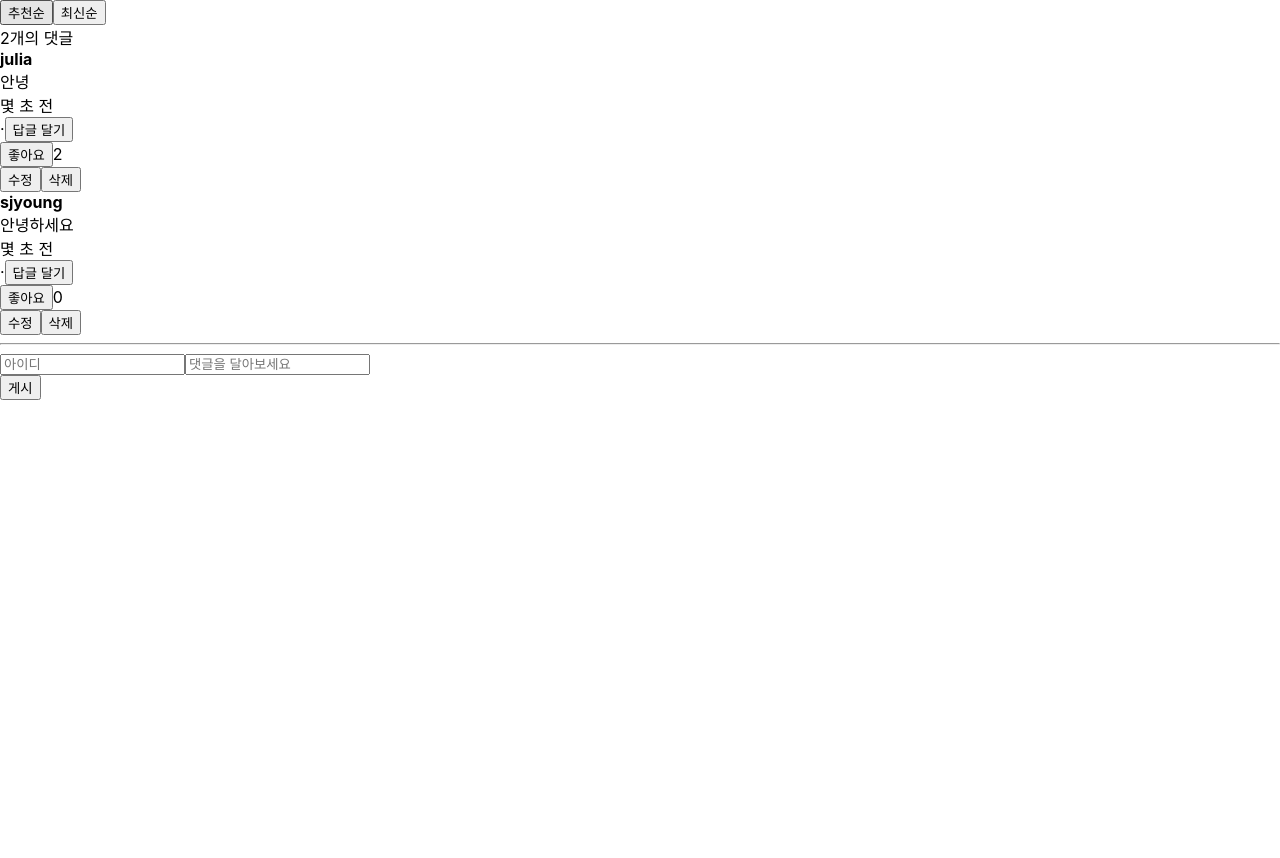
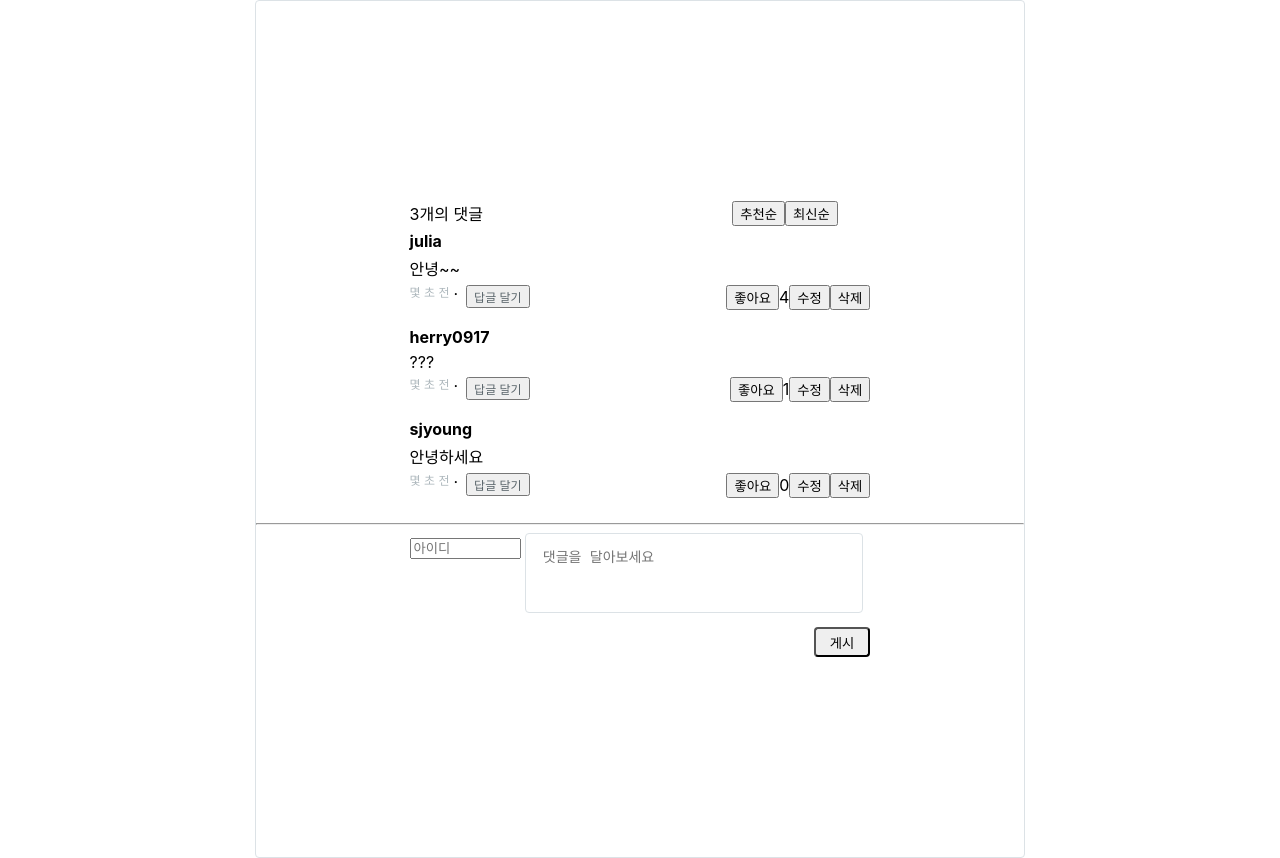
Before and after one commit to sjyoung0629/react-project, a React (Create React App) app: page / in a window 1280 px wide. Before the commit the page ends 800 px from the top, so only its background shows below. Built offline with nearby package versions, Linux system fonts and the light colour scheme.

Commit message:
181207_디자인 적용(css)

```diff
--- a/src/App.css
+++ b/src/App.css
@@ -1,32 +1,6 @@
-.App {
-  text-align: center;
+.wrap_comment {
+  position: relative;
+  width: 100%;
+  margin: 0 auto;
+  float: left;
 }
-
-.App-logo {
-  animation: App-logo-spin infinite 20s linear;
-  height: 40vmin;
-}
-
-.App-header {
-  background-color: #282c34;
-  min-height: 100vh;
-  display: flex;
-  flex-direction: column;
-  align-items: center;
-  justify-content: center;
-  font-size: calc(10px + 2vmin);
-  color: white;
-}
-
-.App-link {
-  color: #61dafb;
-}
-
-@keyframes App-logo-spin {
-  from {
-    transform: rotate(0deg);
-  }
-  to {
-    transform: rotate(360deg);
-  }
-}
--- a/src/App.js
+++ b/src/App.js
@@ -1,12 +1,12 @@
 import React, { Component } from 'react';
 import CommentView from './components/CommentView';
 // import logo from './logo.svg';
-// import './App.css';
+import './App.css';
 
 class App extends Component {
   render() {
     return (
-      <div id="root">
+      <div id="root" className="wrap_comment">
         <CommentView />
       </div>
     );
--- /dev/null
+++ b/src/components/Comment.css
@@ -0,0 +1,163 @@
+.ContentView {
+    margin:0 auto;
+    width: 60%;
+    height: 50%;
+    position: relative;
+    padding-top: 200px;
+    padding-bottom: 200px;
+    overflow: auto;
+    border: solid 1px #dce2e6;
+    border-radius: 4px;
+}
+
+/* 댓글 보여주는 comment list 영역 */
+.commentListWrap {
+    margin:0 auto;
+    width: 60%;
+    position: relative;
+}
+
+.commentListFunc {
+    width: 100%;
+    height: 30px;
+    display: flex;
+    flex-direction: row;
+    clear: both;
+    position: relative;
+}
+
+/* 댓글 개수 카운트 영역 */
+.commentCount {
+    width: 40%;
+    left: 0;
+    position: absolute;
+}
+
+/* 댓글 정렬 버튼 영역 */
+.commentSort {
+    width: 30%;
+    position: absolute;
+    display: flex;
+    flex-direction: row;
+    right: 0;
+}
+
+.commentList {
+    left: 0;
+    width: 100%;
+    position: relative;
+}
+
+/* 한 개의 댓글 영역 */
+.comment {
+    left: 0;
+    width: 100%;
+    position: relative;
+    padding-bottom: 10px;
+}
+
+.author {
+    font-weight: bold;
+    padding-bottom: 5px;
+}
+
+.contentArea {
+    padding-bottom: 5px;
+}
+
+.commentFooterArea {
+    margin-top: 5px;
+    margin-bottom: 14px;
+    height: 18px;
+    line-height: 18px;
+}
+
+.timeReplyArea {
+    vertical-align: top;
+    float: left;
+}
+
+.time {
+    display: inline-block;
+    vertical-align: top;
+    font-size: 12px;
+    line-height: 1.33;
+    margin-right: 4px;
+    color: #aeb8bd;
+}
+
+.reply {
+    display: inline-block;
+    vertical-align: top;
+    margin-left: 4px;
+    font-size: 12px;
+    line-height: 1.33;
+    color: #59646a;
+}
+
+.updateArea {
+    vertical-align: top;
+    float: right;
+}
+
+.likeArea {
+    position: relative;
+    display: inline-block;
+    vertical-align: top;
+    cursor: pointer;
+}
+
+/* 댓글 입력 영역 */
+.commentFormArea {
+    display: block;
+    margin:0 auto;
+    width: 60%;
+}
+.inputAuthor {
+    float: left;
+    margin-top: 4px;
+    width: 25%;
+}
+
+.inputId {
+    width: 90%;
+}
+
+.inputForm {
+    margin-left: 58px;
+}
+
+.inputContent {
+    display: block;
+    width: 75%;
+    height: 50px;
+    right: 0;
+    font-size: 14px;
+    line-height: 20px;
+    color: #1f262a;
+    border: solid 1px #dce2e6;
+    border-radius: 4px;
+    overflow-wrap: break-word;
+    word-wrap: break-word;
+    word-break: break-all;
+    word-break: break-word;
+    hyphens: auto;
+    min-height: 50px;
+    padding: 14px 17px;
+    resize: none;
+    outline: none;
+}
+
+.submitArea {
+    margin: 14px 0;
+}
+
+.submitBtn {
+    float: right;
+    right: 0;
+    padding: 0 14px;
+    height: 30px;
+    border-radius: 4px;
+    text-align: center;
+    cursor: pointer;
+}
--- a/src/components/Comment.js
+++ b/src/components/Comment.js
@@ -78,11 +78,11 @@ class Comment extends Component {
 
         return (
             <div className="comment">
-                <div><b>{author}</b></div>
+                <div className="author">{author}</div>
                 {
                     editing ? (
                         <Fragment>
-                            <div>
+                            <div className="contentArea">
                                 <input name="content" value={this.state.content}
                                 onChange={this.handleChange}
                                 onKeyUp={this.handleKeyUp} />
@@ -94,18 +94,18 @@ class Comment extends Component {
                         </Fragment>
                     )
                 }
-                <div>
-                    <div>
+                <div className="commentFooterArea">
+                    <div className="timeReplyArea">
                         <FromNow time={time}/>
                         <span>·</span>
-                        <input type="button" className="reply" value="답글 달기"
-                                onClick={this.inputReply} />
+                        <div className="reply">
+                            <input type="button" className="reply" value="답글 달기"
+                                    onClick={this.inputReply} />
+                        </div>
                     </div>
-                    <div>
+                    <div className="updateArea">
                         <Like likes={likes} onUpdate={this.handleUpdateLikes}/>
                         <span>{this.state.cmtCount}</span>
-                    </div>
-                    <div>
                         <input type="button" value={editing ? "적용" : "수정"}
                                 onClick={this.handleToggleEdit}></input>
                         <input type="button" value="삭제"
--- a/src/components/CommentForm.js
+++ b/src/components/CommentForm.js
@@ -46,18 +46,20 @@ class CommentForm extends Component {
 
     render() {
         return (
-            <form onKeyUp={this.handleKeyUp}>
-                <div>
-                    <input name="author"
-                    value={this.state.author}
-                    placeholder="아이디"
-                    onChange={this.handleChange}></input>
-                    <input name="content"
+            <form className="commentFormArea" onKeyUp={this.handleKeyUp}>
+                <div className="inputAuthor">
+                    <input name="author" className="inputId"
+                        value={this.state.author}
+                        placeholder="아이디"
+                        onChange={this.handleChange}></input>
+                </div>
+                <div className="inputForm">
+                    <textarea class="inputContent" name="content"
                     value={this.state.content}
                     placeholder="댓글을 달아보세요"
-                    onChange={this.handleChange}></input>
-                    <div>
-                        <input type="button"
+                    onChange={this.handleChange}></textarea>
+                    <div className="submitArea">
+                        <input type="button" className="submitBtn"
                         onClick={this.handleSubmit}
                         value="게시"/>
                     </div>
--- a/src/components/CommentList.js
+++ b/src/components/CommentList.js
@@ -53,17 +53,19 @@ class CommentList extends Component {
         const arr_len = list.length;
 
         return (
-            <div>
-                <div className="sort">
-                <input type="button" name="bestSort" value="추천순"
-                        onClick={this.handleToggleBestSort} />
-                <input type="button" name="recentSort" value="최신순"
-                        onClick={this.handleToggleRecentSort} />
+            <div className="commentListWrap">
+                <div className="commentListFunc">
+                    <div className="commentCount">
+                        <span>{arr_len}</span><span>개의 댓글</span>
+                    </div>
+                    <div className="commentSort">
+                        <input type="button" name="bestSort" value="추천순"
+                                onClick={this.handleToggleBestSort} />
+                        <input type="button" name="recentSort" value="최신순"
+                                onClick={this.handleToggleRecentSort} />
+                    </div>
                 </div>
                 <div className="commentList">
-                    <div>
-                        <span>{arr_len}</span><span>개의 댓글</span>
-                    </div>
                     {list}
                 </div>
             </div>
--- a/src/components/CommentView.js
+++ b/src/components/CommentView.js
@@ -1,10 +1,11 @@
 import React, { Component } from 'react';
 import CommentForm from './CommentForm';
 import CommentList from './CommentList';
+import './Comment.css';
 
 class CommentView extends Component {
     // 댓글마다 고유한 id값
-    comment_id = 2;
+    comment_id = 3;
 
     state = {
         information: [{
@@ -17,9 +18,16 @@ class CommentView extends Component {
         {
             id: 1,
             author: 'julia',
-            content: '안녕',
-            likes: 2,
+            content: '안녕~~',
+            likes: 4,
             time: 1544007341933,
+        },
+        {
+            id: 2,
+            author: 'herry0917',
+            content: '???',
+            likes: 1,
+            time: 1544081416151,
         }]
     }
 
@@ -87,7 +95,7 @@ class CommentView extends Component {
 
     render() {
         return (
-            <div>
+            <div className="ContentView">
                 <CommentList data={this.state.information}
                 onUpdate={this.handleUpdate}
                 onRemove={this.handleRemove}
--- a/src/components/FromNow.js
+++ b/src/components/FromNow.js
@@ -43,7 +43,7 @@ class FromNow extends Component {
 
     render() {
         return (
-            <div>
+            <div className="time">
                 <span className="fromNow">{this.getTimeAgo()} 전</span>
             </div>
         );
--- a/src/components/Like.js
+++ b/src/components/Like.js
@@ -32,7 +32,7 @@ class Like extends Component {
 
     render() {
         return (
-            <div>
+            <div className="likeArea">
                 <input type="button" value="좋아요" onClick={this.likeCmt}></input>
                 <span>{this.state.likeCount}</span>
             </div>
```
